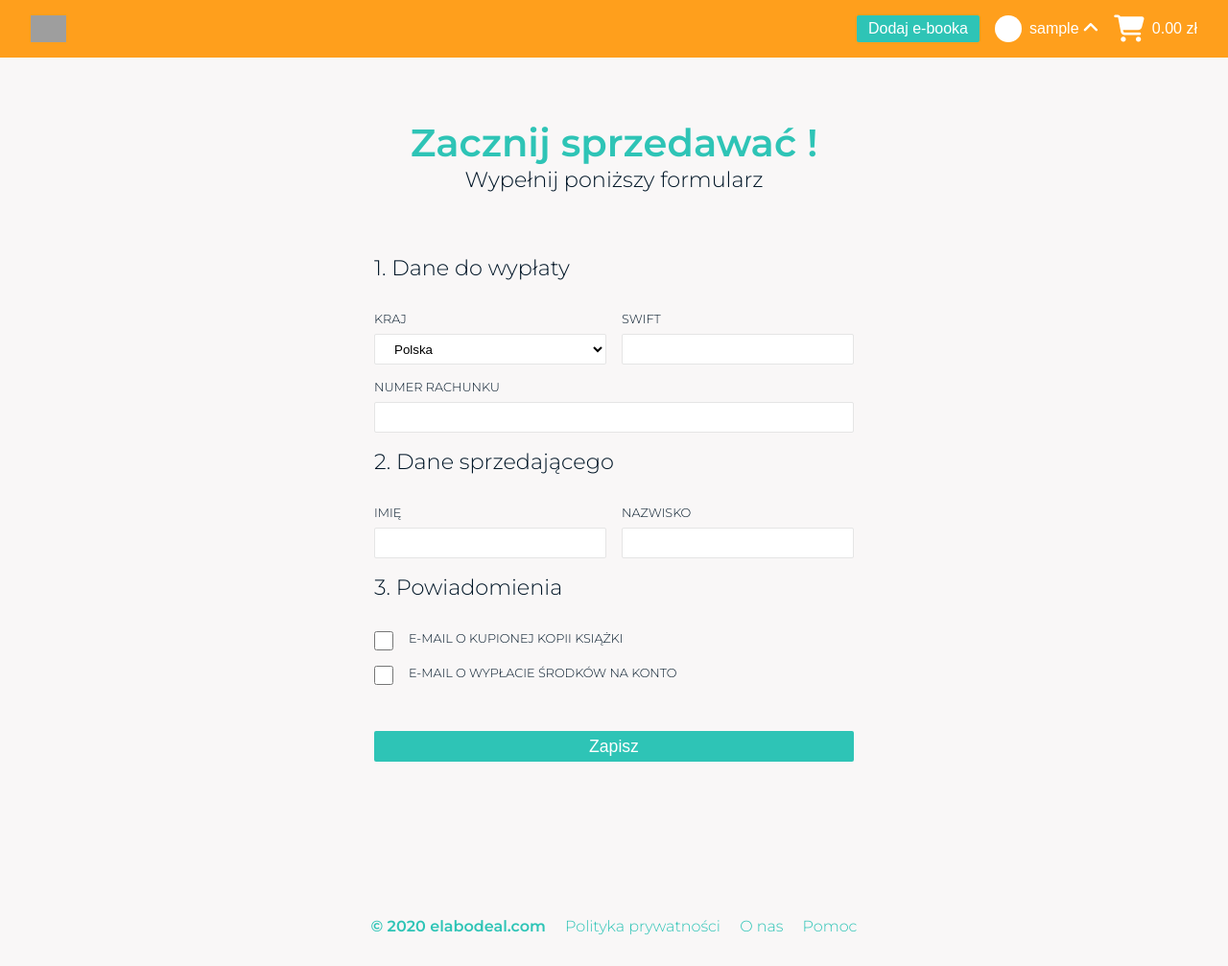
After one commit to michalgolda/elabodeal, a Django app: page /salesmanager/new in a window 1280 px wide. The commit adds this page. Shown: the whole page at 96% size. Run offline with Django 3.2, Linux system fonts and the light colour scheme; the visitor is signed in with stand-in values (Sample User, id 1); some libraries are stand-ins or nearby versions; grey boxes are pictures that could not be loaded.

Commit message:
Add BaseView class and new seller page

```diff
--- a/elabodeal/admin.py
+++ b/elabodeal/admin.py
@@ -11,7 +11,7 @@ class UserAdmin(BaseUserAdmin):
 	fieldsets = (
 		(None, {'fields': (
 			'email', 'username', 'password', 'email_verified', 'email_verified_at',
-			'is_superuser', 'is_staff', 'is_active', 'last_login',
+			'is_superuser', 'is_staff', 'is_active', 'is_seller', 'last_login',
 		)}),
 
 	)
--- a/elabodeal/models.py
+++ b/elabodeal/models.py
@@ -59,6 +59,7 @@ class User(AbstractBaseUser):
 	is_staff = models.BooleanField(default=False)
 	is_superuser = models.BooleanField(default=False)
 	is_active = models.BooleanField(default=True)
+	is_seller = models.BooleanField(default=False)
 
 	created_at = models.DateTimeField(auto_now_add=True)
 	updated_at = models.DateTimeField(auto_now=True)
--- /dev/null
+++ b/elabodeal/web/forms/new_seller.py
@@ -0,0 +1,58 @@
+from django import forms
+
+COUNTRY_CHOICES = (
+	("1", "Polska"),
+	("2", "Niemcy")
+)
+
+class NewSellerForm(forms.Form):
+	country = forms.ChoiceField(
+		choices=COUNTRY_CHOICES,
+		widget=forms.Select(attrs={
+			'class': 'form__input'
+		}),
+	)
+
+	swift = forms.CharField(
+		widget=forms.TextInput(
+			attrs={
+				'class': 'form__input'
+		}),
+	)
+
+	account_number = forms.CharField(
+		widget=forms.TextInput(
+			attrs={
+				'class': 'form__input'
+		}),
+	)
+
+	first_name = forms.CharField(
+		widget=forms.TextInput(
+			attrs={
+				'class': 'form__input'
+		}),
+	)
+
+	last_name = forms.CharField(
+		widget=forms.TextInput(
+			attrs={
+				'class': 'form__input'
+		}),
+	)
+
+	notify_when_buy_book = forms.ChoiceField(
+		widget=forms.CheckboxInput(
+			attrs={
+				'class': 'form__input--checkbox display-inline-block'
+			}
+		)
+	)
+
+	notify_when_withdraw = forms.ChoiceField(
+		widget=forms.CheckboxInput(
+			attrs={
+				'class': 'form__input--checkbox display-inline-block'
+			}
+		)
+	)
--- /dev/null
+++ b/elabodeal/web/static/styles/pages/new_seller.css
@@ -0,0 +1,115 @@
+.container {
+	max-width: 500px;
+    min-height: 100vh;
+    margin: 0 auto;
+}
+
+.wrapper {
+	width: 100%;
+	margin-top: 32px;
+}
+
+.text-wrapper {
+	width: 100%;
+	margin-top: 32px;
+	margin: 64px 0px 64px 0px;
+}
+
+.title {
+	font-size: 2.5rem;
+	font-weight: 600;
+	color: var(--green);
+	text-align: center;
+}
+
+.sub-title {
+	font-size: 1.4rem;
+	font-weight: 300;
+	color: var(--black);
+	text-align: center;
+}
+
+.form {
+	max-width: 500px;
+	width: 100%;
+	height: auto;
+}
+
+.form__text {
+	font-size: 1.4rem;
+	font-weight: 300;
+	color: var(--black);
+	height: auto;
+	margin-bottom: 32px;
+}
+
+.form__section {
+	width: 100%;
+	padding: 0px 0px 16px 0px;
+}
+
+.form__input__wrapper {
+	width: 100%;
+	height: auto;
+	margin: 0px 0px 16px 0px;
+}
+
+.form__input__label {
+	text-align: left;
+    float: left;
+    margin-bottom: 8px;
+    color: var(--black);
+    font-weight: 300;
+    font-size: .8rem;
+}
+
+.form__input {
+	width: 100%;
+	max-width: 500px;
+	height: 32px;
+	background: white;
+	border: 1px solid var(--grey);
+	padding: 0px 16px 0px 16px;
+	outline: none;
+	border-radius: 2px;
+}
+
+.form__input--checkbox {
+	width: 20px;
+	height: 20px;
+	float: left;
+	margin-right: 16px;
+}
+
+.form__submit {
+	color: white;
+	font-size: 1.1rem;
+	border-radius: 2px;
+	background: var(--green);
+	border: none;
+	width: 100%;
+	height: 32px;
+	outline: none;
+	margin-top: 32px;
+}
+
+.sectioned {
+	width: calc(50% - 8px);
+	float: left;
+}
+
+.form__submit:hover {
+	cursor: pointer;
+}
+
+.footer {
+	padding: 32px 0px 32px 0px;
+}
+
+.footer__text {
+	color: var(--green);
+}
+
+.footer__link {
+	color: var(--green);
+}
--- a/elabodeal/web/templates/components/navigation.html
+++ b/elabodeal/web/templates/components/navigation.html
@@ -30,6 +30,7 @@
 			</div>
 		{% else %}
 			<div id="cart-open-popup" class="nav__action">
+				<a class="nav__link" href="{% url 'web:cart' %}">
 					<i class="fas fa-shopping-cart nav__action__icon"></i>
 					<p class="nav__action__text">
 						{% if 'cart' in request.session %}
@@ -38,6 +39,7 @@
 						0.00 zł
 						{% endif %}
 					</p>
+				</a>
 			</div>
 			<div class="nav__action" id="acc-action">
 				<div class="nav__avatar"></div>
--- /dev/null
+++ b/elabodeal/web/templates/new_seller.html
@@ -0,0 +1,53 @@
+{% extends 'layouts/base.html' %}
+{% load static %}
+
+{% block title-description %}Menedżer sprzedaży{% endblock %}
+
+{% block styles %}
+<link rel="stylesheet" href="{% static '/styles/pages/new_seller.css' %}">
+{% endblock %}
+
+{% block body %}
+{% include 'components/navigation.html' %}
+<div class="container">
+	<div class="text-wrapper">
+		<p class="title">Zacznij sprzedawać !</p>
+		<p class="sub-title">Wypełnij poniższy formularz</p>
+	</div>
+	<form class="form">
+		<p class="form__text">1. Dane do wypłaty</p>
+		<div class="form__input__wrapper sectioned">
+			<label class="form__input__label">KRAJ</label>
+			{{ form.country }}
+		</div>
+		<div class="form__input__wrapper sectioned" style="margin-left: 16px;">
+			<label class="form__input__label">SWIFT</label>
+			{{ form.swift }}
+		</div>
+		<div class="form__input__wrapper">
+			<label class="form__input__label">NUMER RACHUNKU</label>
+			{{ form.account_number }}
+		</div>
+		<p class="form__text">2. Dane sprzedającego</p>
+		<div class="form__input__wrapper sectioned">
+			<label class="form__input__label">IMIĘ</label>
+			{{ form.first_name }}
+		</div>
+		<div class="form__input__wrapper sectioned" style="margin-left: 16px;">
+			<label class="form__input__label">NAZWISKO</label>
+			{{ form.last_name }}
+		</div>
+		<p class="form__text">3. Powiadomienia</p>
+		<div class="form__input__wrapper" style="height: 20px;">
+			{{ form.notify_when_buy_book }}
+			<label class="form__input__label">E-MAIL O KUPIONEJ KOPII KSIĄŻKI</label>
+		</div>
+		<div class="form__input__wrapper" style="height: 20px;">
+			{{ form.notify_when_withdraw }}
+			<label class="form__input__label">E-MAIL O WYPŁACIE ŚRODKÓW NA KONTO</label>
+		</div>
+		<button class="form__submit" type="submit">Zapisz</button>
+	</form>
+</div>
+{% include 'components/smallfooter.html' %}
+{% endblock %}
--- a/elabodeal/web/urls.py
+++ b/elabodeal/web/urls.py
@@ -6,6 +6,7 @@ from elabodeal.web.views.email_verify import EmailVerifyView
 from elabodeal.web.views.product_detail import ProductDetailView
 from elabodeal.web.views.logout import LogoutView
 from elabodeal.web.views.cart import CartView
+from elabodeal.web.views.new_seller import NewSellerView
 
 app_name = 'web'
 
@@ -16,5 +17,6 @@ urlpatterns = [
 	path('auth/register/', RegisterView.as_view(), name='register'),
 	path('account/verify/', EmailVerifyView.as_view(), name='account-email-verify'),
 	path('logout/', LogoutView.as_view(), name='logout'),
-	path('cart/', CartView.as_view(), name='cart')
+	path('cart/', CartView.as_view(), name='cart'),
+	path('salesmanager/new', NewSellerView.as_view(), name='new-seller')
 ]
--- /dev/null
+++ b/elabodeal/web/views/base.py
@@ -0,0 +1,23 @@
+from django.views import View
+from django.shortcuts import redirect
+from django.http import HttpResponse
+from django.template.loader import render_to_string
+
+
+class BaseView(View):
+	auth_required = False
+
+	def dispatch(self, request, *args, **kwargs):
+		if self.auth_required:
+			if not request.user.is_authenticated:
+				return redirect('web:index')
+
+			return self.handle(request, *args, **kwargs)
+
+		return self.handle(request, *args, **kwargs)
+
+	def handle(self, request, *args, **kwargs):
+		return super(BaseView, self).dispatch(request, *args, **kwargs)
+
+	def respond(self, template, context, request):
+		return HttpResponse(render_to_string(template, context, request))
--- /dev/null
+++ b/elabodeal/web/views/new_seller.py
@@ -0,0 +1,17 @@
+from django.shortcuts import redirect
+
+from elabodeal.web.views.base import BaseView
+from elabodeal.web.forms.new_seller import NewSellerForm
+
+
+class NewSellerView(BaseView):
+	auth_required = True
+
+	def get_form(self, request = None):
+		return NewSellerForm(request.POST if request else None)
+
+	def get(self, request):
+		context = {
+			'form': self.get_form()
+		}
+		return self.respond('new_seller.html', context, request)
```
Also changed, not shown: elabodeal/web/views/auth.py (+10 -17 lines), elabodeal/web/views/cart.py (+6 -10 lines), elabodeal/web/views/email_verify.py (+5 -10 lines), elabodeal/web/views/index.py (+3 -9 lines), elabodeal/web/views/logout.py (+4 -5 lines), elabodeal/web/views/product_detail.py (+4 -13 lines), tests/web/views/test_new_seller.py (added, +11 -0 lines). Lines whose indentation alone changed are shown as unchanged.
